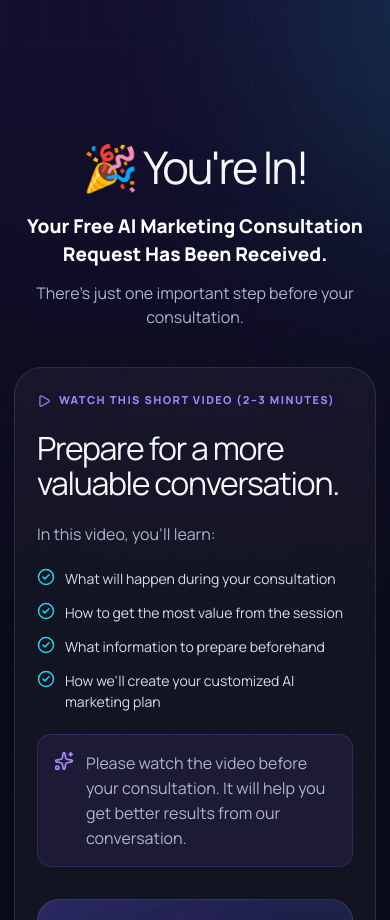
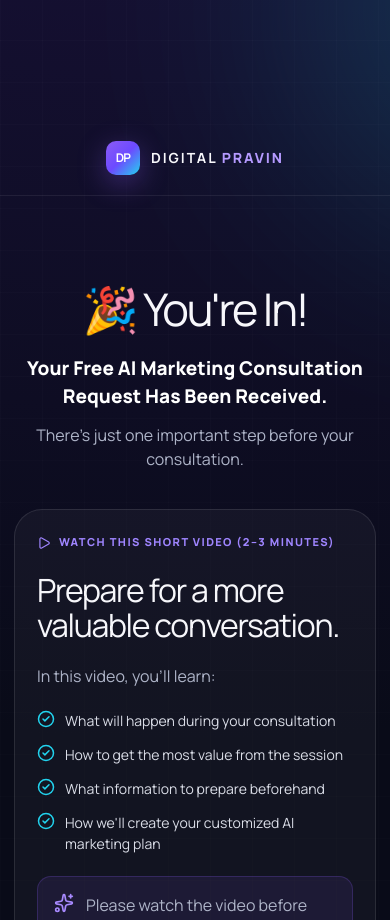
Before and after one commit to pravinbhatta68/landing-page-site, a Next.js app: page /thank-you in a window 390 px wide. Shown: the part 800-1720 px from the top of the page. Built offline with nearby package versions, Linux system fonts and the light colour scheme.

Commit message:
Position thank-you content below header

```diff
--- a/app/globals.css
+++ b/app/globals.css
@@ -79,7 +79,7 @@ button,input,textarea { font:inherit; }
 .honeypot { position:absolute!important; left:-10000px!important; width:1px!important; height:1px!important; opacity:0!important; pointer-events:none!important; }
 .thank-page { min-height:100vh; position:relative; overflow:hidden; background:radial-gradient(circle at 50% -8%,#251655,#090b18 45%); }
 .thank-page>* { position:relative; z-index:1; }
-.thank-hero { padding:18px 0 58px; }
+.thank-hero { padding:96px 0 58px; }
 .success-mark { width:72px; height:72px; display:grid; place-items:center; margin:0 auto 24px; color:#6ee7b7; border-radius:50%; background:rgba(16,185,129,.12); border:1px solid rgba(110,231,183,.3); }
 .thank-hero h1 { margin:0 0 10px; font-size:clamp(45px,7vw,76px); letter-spacing:-.05em; }
 .thank-lead { max-width:700px; margin:0 auto 12px; color:white; font-size:clamp(19px,3vw,24px); font-weight:750; }
@@ -134,7 +134,7 @@ button,input,textarea { font:inherit; }
   .benefit-card:last-child { grid-column:auto; }
   .lead-form { padding:21px; border-radius:20px; }
   .section h2,.thank-content h2,.whatsapp-card h2 { font-size:32px; }
-  .thank-hero { padding:14px 0 38px; }
+  .thank-hero { padding:80px 0 38px; }
   .thank-content { width:calc(100% - 28px); padding:22px; gap:32px; }
   .whatsapp-card { padding:38px 22px; }
   .whatsapp-button { width:100%; }
--- a/app/thank-you/page.tsx
+++ b/app/thank-you/page.tsx
@@ -1,5 +1,6 @@
 import type { Metadata } from "next";
 import { CheckCircle2, MessageCircle, Play, Sparkles } from "lucide-react";
+import { Header } from "@/components/Header";
 
 export const metadata: Metadata = { title: "You're In! | Digital Pravin", robots: { index: false, follow: false } };
 
@@ -8,6 +9,7 @@ export default function ThankYou() {
     <main className="thank-page">
       <div className="aurora aurora-one" />
       <div className="aurora aurora-two" />
+      <Header />
       <section className="thank-hero container narrow center">
         <h1>🎉 You&apos;re In!</h1>
         <p className="thank-lead">Your Free AI Marketing Consultation Request Has Been Received.</p>
```
